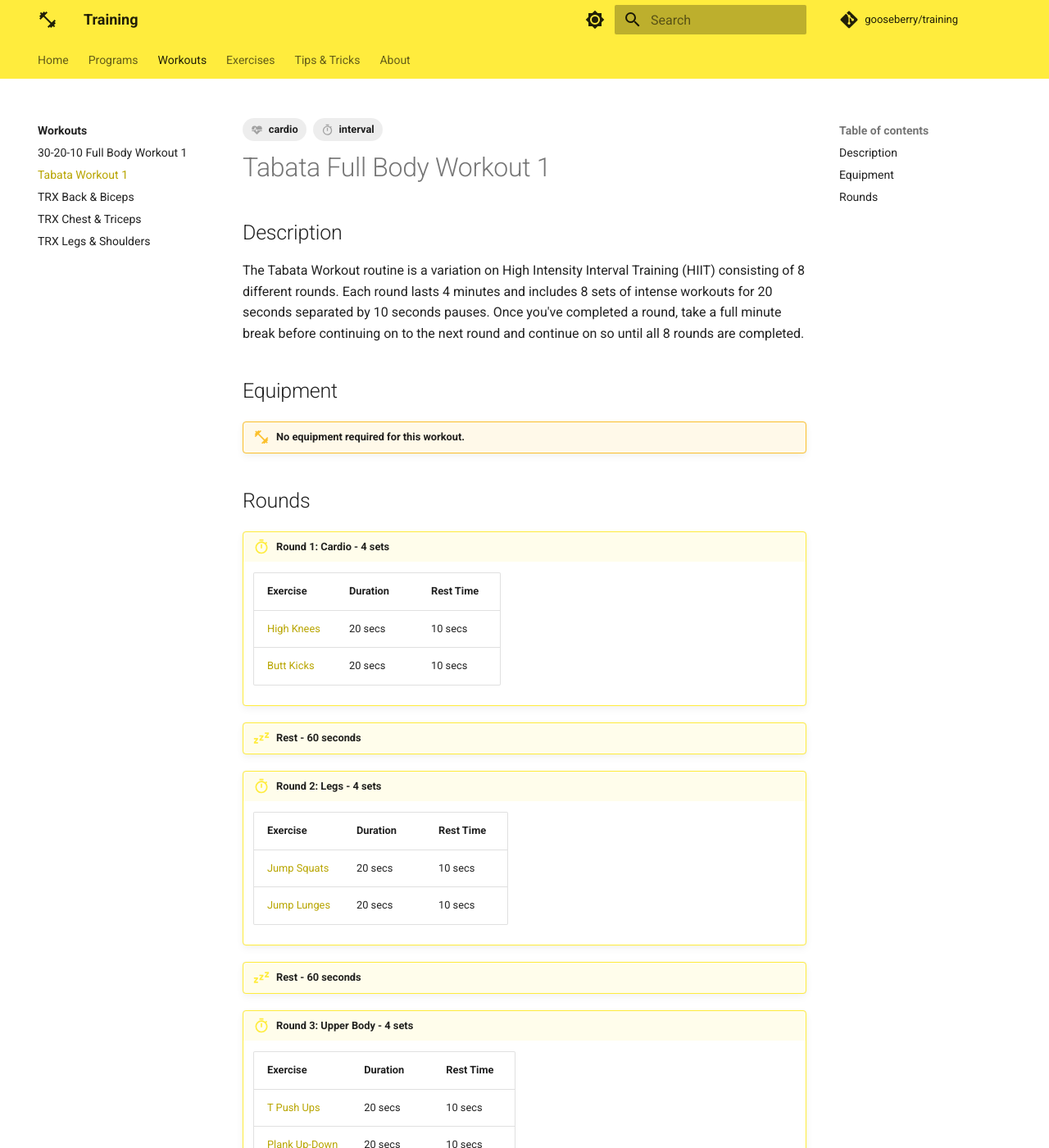
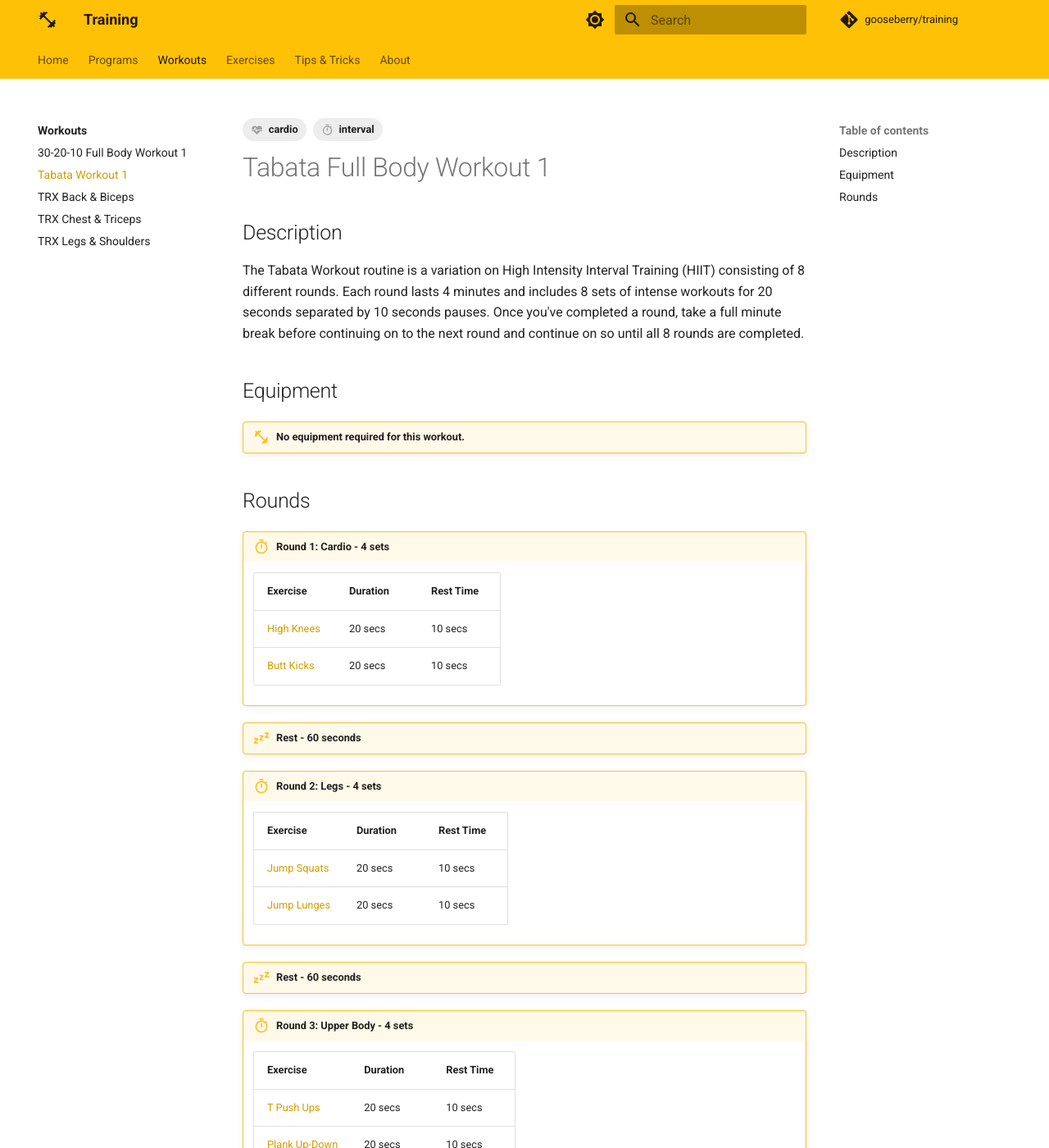
Before and after one commit to gooseberry/training, an MkDocs documentation site: the page built from docs/workouts/tabata-1.md, in a window 1280 px wide and 1400 px high. Shown: the whole window at 82% size. Built offline with MkDocs 1.6.1 and Material for MkDocs 9.7.7, drawn with Linux system fonts in a browser that asks for light colours; comment, search, counter and statistics services are not loaded.

Commit message:
switch to amber

```diff
--- a/docs/stylesheets/extra.css
+++ b/docs/stylesheets/extra.css
@@ -21,15 +21,15 @@
 }
 .md-typeset .admonition.cardio,
 .md-typeset details.cardio {
-  border-color: rgb(255, 236, 61);
+  border-color: rgb(251, 192, 45);
 }
 .md-typeset .cardio > .admonition-title,
 .md-typeset .cardio > summary {
-  background-color: rgba(255, 236, 61, 0.1);
+  background-color: rgba(251, 192, 45, 0.1);
 }
 .md-typeset .cardio > .admonition-title::before,
 .md-typeset .cardio > summary::before {
-  background-color: rgb(255, 236, 61);
+  background-color: rgb(251, 192, 45);
   -webkit-mask-image: var(--md-admonition-icon--cardio);
           mask-image: var(--md-admonition-icon--cardio);
 }
@@ -39,15 +39,15 @@
 }
 .md-typeset .admonition.strength,
 .md-typeset details.strength {
-  border-color: rgb(255, 236, 61);
+  border-color: rgb(251, 192, 45);
 }
 .md-typeset .strength > .admonition-title,
 .md-typeset .strength > summary {
-  background-color: rgba(255, 236, 61, 0.1);
+  background-color: rgba(251, 192, 45, 0.1);
 }
 .md-typeset .strength > .admonition-title::before,
 .md-typeset .strength > summary::before {
-  background-color: rgb(255, 236, 61);
+  background-color: rgb(251, 192, 45);
   -webkit-mask-image: var(--md-admonition-icon--strength);
           mask-image: var(--md-admonition-icon--strength);
 }
@@ -57,15 +57,15 @@
 }
 .md-typeset .admonition.interval,
 .md-typeset details.interval {
-  border-color: rgb(255, 236, 61);
+  border-color: rgb(251, 192, 45);
 }
 .md-typeset .interval > .admonition-title,
 .md-typeset .interval > summary {
-  background-color: rgba(255, 236, 61, 0.1);
+  background-color: rgba(251, 192, 45, 0.1);
 }
 .md-typeset .interval > .admonition-title::before,
 .md-typeset .interval > summary::before {
-  background-color: rgb(255, 236, 61);
+  background-color: rgb(251, 192, 45);
   -webkit-mask-image: var(--md-admonition-icon--interval);
           mask-image: var(--md-admonition-icon--interval);
 }
@@ -75,15 +75,15 @@
 }
 .md-typeset .admonition.rest,
 .md-typeset details.rest {
-  border-color: rgb(255, 236, 61);
+  border-color: rgb(251, 192, 45);
 }
 .md-typeset .rest > .admonition-title,
 .md-typeset .rest > summary {
-  background-color: rgba(255, 236, 61, 0.1);
+  background-color: rgba(251, 192, 45, 0.1);
 }
 .md-typeset .rest > .admonition-title::before,
 .md-typeset .rest > summary::before {
-  background-color: rgb(255, 236, 61);
+  background-color: rgb(251, 192, 45);
   -webkit-mask-image: var(--md-admonition-icon--rest);
           mask-image: var(--md-admonition-icon--rest);
 }
@@ -93,15 +93,15 @@
 }
 .md-typeset .admonition.yoga,
 .md-typeset details.yoga {
-  border-color: rgb(255, 236, 61);
+  border-color: rgb(251, 192, 45);
 }
 .md-typeset .yoga > .admonition-title,
 .md-typeset .yoga > summary {
-  background-color: rgb(255, 236, 61, 0.1);
+  background-color: rgb(251, 192, 45, 0.1);
 }
 .md-typeset .yoga > .admonition-title::before,
 .md-typeset .yoga > summary::before {
-  background-color: rgb(255, 236, 61);
+  background-color: rgb(251, 192, 45);
   -webkit-mask-image: var(--md-admonition-icon--yoga);
           mask-image: var(--md-admonition-icon--yoga);
 }
@@ -111,15 +111,15 @@
 }
 .md-typeset .admonition.calendar,
 .md-typeset details.calendar {
-  border-color: rgb(255, 236, 61);
+  border-color: rgb(251, 192, 45);
 }
 .md-typeset .calendar > .admonition-title,
 .md-typeset .calendar > summary {
-  background-color: rgba(255, 236, 61, 0.1);
+  background-color: rgba(251, 192, 45, 0.1);
 }
 .md-typeset .calendar > .admonition-title::before,
 .md-typeset .calendar > summary::before {
-  background-color: rgb(255, 236, 61);
+  background-color: rgb(251, 192, 45);
   -webkit-mask-image: var(--md-admonition-icon--calendar);
           mask-image: var(--md-admonition-icon--calendar);
 }
--- a/mkdocs.yml
+++ b/mkdocs.yml
@@ -41,8 +41,8 @@ theme:
         # Palette toggle for light mode
         - media: "(prefers-color-scheme: light)"
           scheme: default
-          primary: yellow
-          accent: yellow
+          primary: amber
+          accent: amber
           toggle:
             icon: material/brightness-7
             name: Switch to dark mode
@@ -50,8 +50,8 @@ theme:
         # Palette toggle for dark mode
         - media: "(prefers-color-scheme: dark)"
           scheme: slate
-          primary: yellow
-          accent: yellow
+          primary: amber
+          accent: amber
           toggle:
             icon: material/brightness-3
             name: Switch to light mode
```
